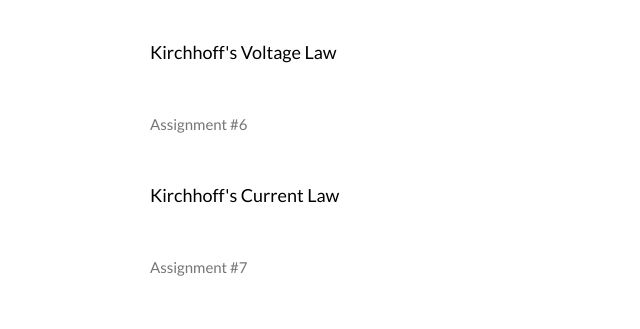
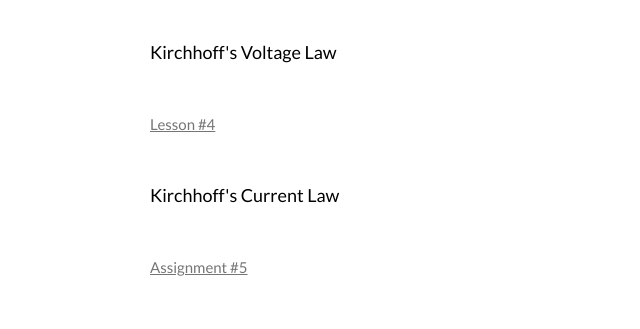
Before and after one commit to macroxela/UTRGV-TEXPREP-2018, a plain HTML site: page engr.html in a window 1280 px wide. Shown: the part 1949-2278 px from the top of the page, 0-640 px from the left. Drawn offline with Linux system fonts and the light colour scheme.

Commit message:
Kirchhoff Laws Lessons

```diff
--- a/engr.html
+++ b/engr.html
@@ -77,9 +77,13 @@ body,h1,h2,h3,h4,h5,h6 {font-family: "Lato", sans-serif}
     <div class="w3-twothird">
       <h1>Week 2</h1>
       <h5 class="w3-padding-32">Kirchhoff's Voltage Law</h5>
-      <p class="w3-text-grey">Assignment #6</p>
+      <p class="w3-text-grey">
+        <a href="https://docs.google.com/document/d/1821bzwgvd2arm1HCjmaNMhxCMMd9Ujq9Dk5bnTdjrhc/edit?usp=sharing">Lesson #4</a>
+      </p>
       <h5 class="w3-padding-32">Kirchhoff's Current Law</h5>
-      <p class="w3-text-grey">Assignment #7</p>
+      <p class="w3-text-grey">
+        <a href="https://docs.google.com/document/d/1Nyk4XJfjEiwU3_XdvRhaJ9F-YEIbo67Z9lUjfgk8TpY/edit?usp=sharing">Assignment #5</a>
+      </p>
     </div>
   </div>
 </div>
```
